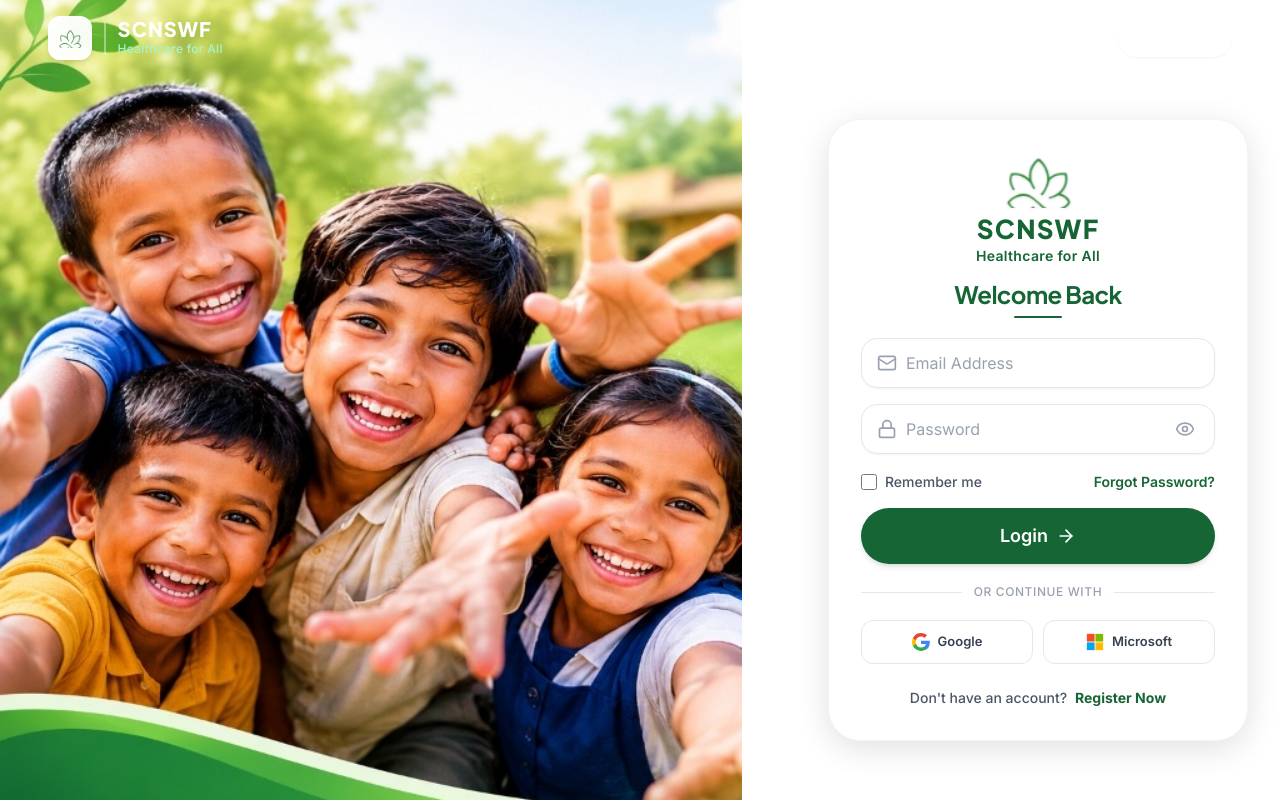
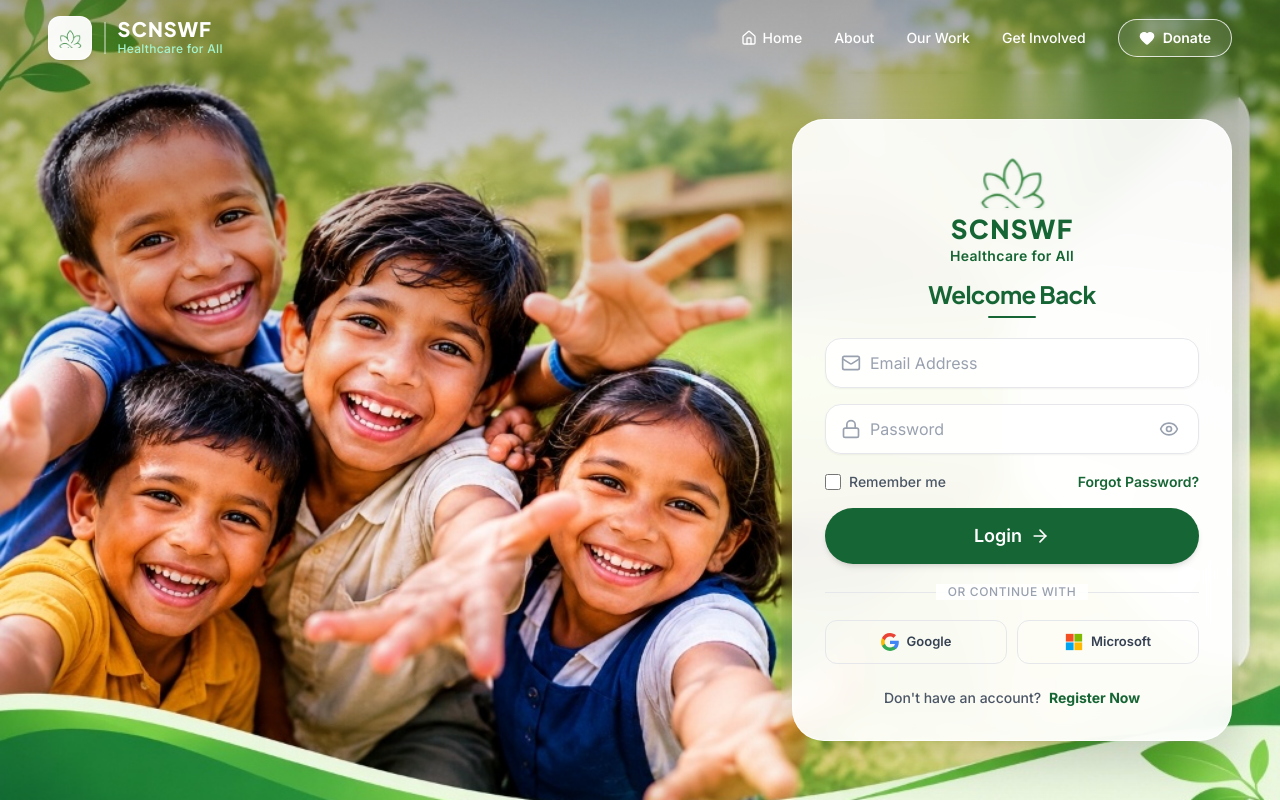
Before and after one commit to truptisoniya7-lab/scnswf, a React (Vite) app in the folder frontend/: page /login in a window 1280 px wide. Built offline with nearby package versions, Linux system fonts and the light colour scheme; no server answers.

Commit message:
revert: rollback all login card position and blur changes

```diff
--- a/frontend/src/pages/Login.tsx
+++ b/frontend/src/pages/Login.tsx
@@ -380,15 +380,16 @@ export default function Login({ defaultMode = 'login' }: LoginProps) {
 
   return (
     <div className="relative h-screen w-full flex flex-col justify-between overflow-hidden font-sans select-none bg-[#0a2e1f]">
-      {/* Background layer — full bleed photo, no overlays */}
+      {/* Background layer */}
       <div
-        className="absolute inset-0 z-0 bg-cover bg-no-repeat bg-center"
-        style={{ backgroundImage: `url('/images/login-clean-bg.jpg')` }}
+        className="absolute inset-0 z-0 bg-cover bg-no-repeat bg-[center_left] lg:bg-center"
+        style={{
+          backgroundImage: `url('/images/login-clean-bg.jpg')`,
+        }}
         aria-hidden="true"
-      />
-
-      {/* Solid white panel on the right that the card sits on — no blur */}
-      <div className="absolute inset-y-0 right-0 z-0 w-[42%] bg-white hidden lg:block" aria-hidden="true" />
+      >
+        <div className="absolute inset-0 bg-gradient-to-b from-black/35 via-transparent to-transparent pointer-events-none" />
+      </div>
 
       {/* TOP NAVBAR */}
       <header className="relative z-20 w-full pt-4 px-4 sm:px-8 lg:px-12">
@@ -503,14 +504,14 @@ export default function Login({ defaultMode = 'login' }: LoginProps) {
       </header>
 
       {/* MAIN CONTENT AREA */}
-      <main className="relative z-10 flex-1 w-full px-4 sm:px-6 lg:px-0 py-6 sm:py-8 lg:py-10 flex items-center">
-        <div className="w-full grid grid-cols-1 lg:grid-cols-12 items-center">
-          {/* LEFT COLUMN: photo area */}
+      <main className="relative z-10 flex-1 max-w-7xl mx-auto w-full px-4 sm:px-6 lg:px-12 py-6 sm:py-8 lg:py-10 flex items-center">
+        <div className="w-full grid grid-cols-1 lg:grid-cols-12 gap-8 lg:gap-12 items-center">
+          {/* LEFT COLUMN: Open space allowing background imagery to show cleanly */}
           <div className="hidden lg:block lg:col-span-7" aria-hidden="true" />
 
-          {/* RIGHT COLUMN: card pushed flush to the right to cover the white blur */}
-          <div className="lg:col-span-5 flex justify-center lg:justify-end w-full lg:pr-8">
-            <div className="relative w-full max-w-[420px] bg-white rounded-[28px] sm:rounded-[32px] shadow-[0_8px_32px_rgba(0,0,0,0.12)] p-6 sm:p-7 md:p-8 border border-gray-100 transition-all duration-300 mx-auto lg:mx-0">
+          {/* RIGHT COLUMN: Clean Login & Register Card */}
+          <div className="lg:col-span-5 flex justify-center lg:justify-end w-full">
+            <div className="relative w-full max-w-[420px] sm:max-w-[440px] bg-white/92 backdrop-blur-md rounded-[28px] sm:rounded-[32px] shadow-[0_20px_50px_rgba(0,0,0,0.18)] p-6 sm:p-7 md:p-8 border border-white/80 transition-all duration-300 mx-auto lg:ml-auto lg:mr-0">
               {/* Card Brand Header */}
               <div className="text-center mb-3">
                 <img
```
Also changed, not shown: 1 other file (tests, documents, lock files or other folders).
